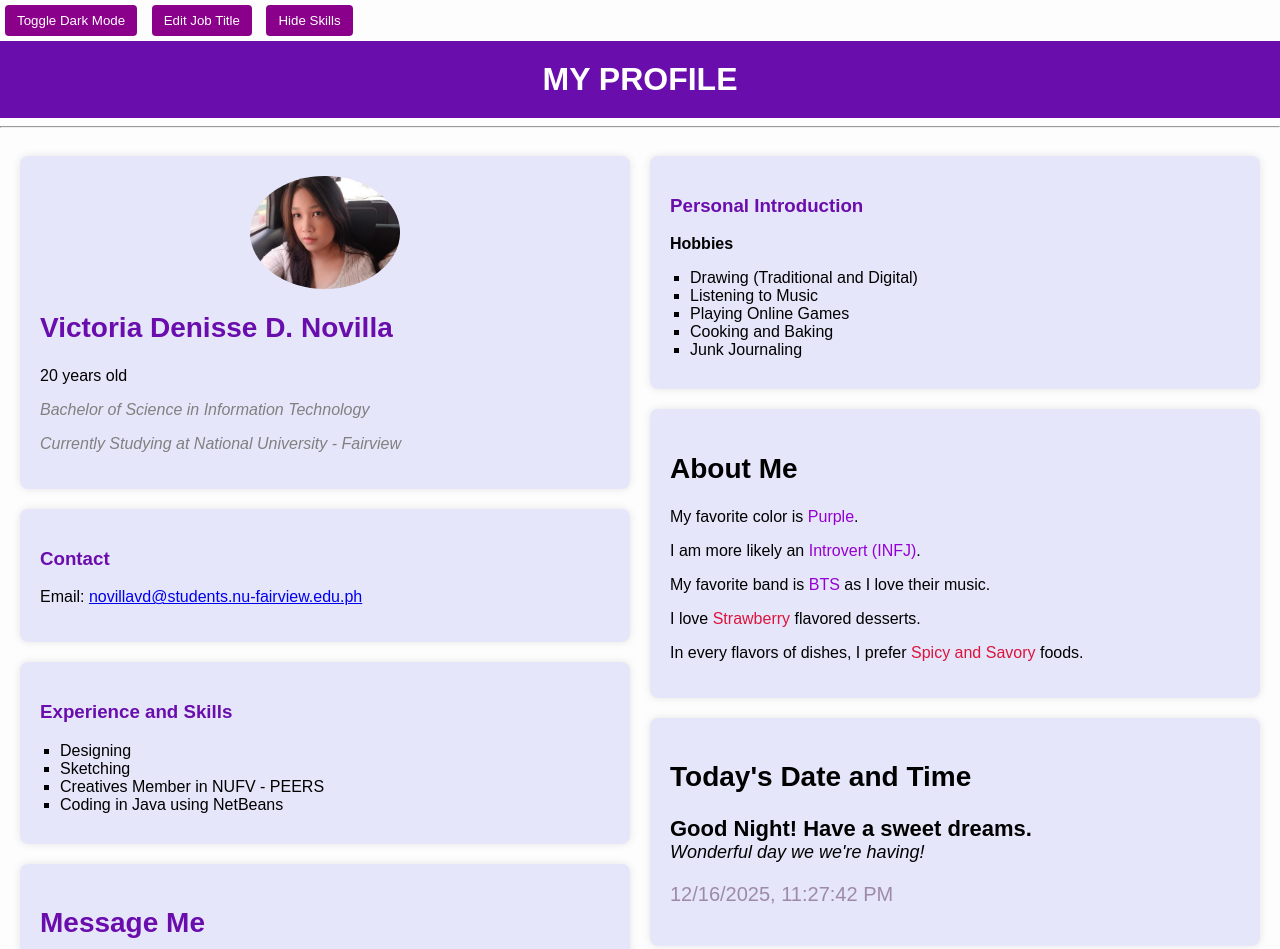
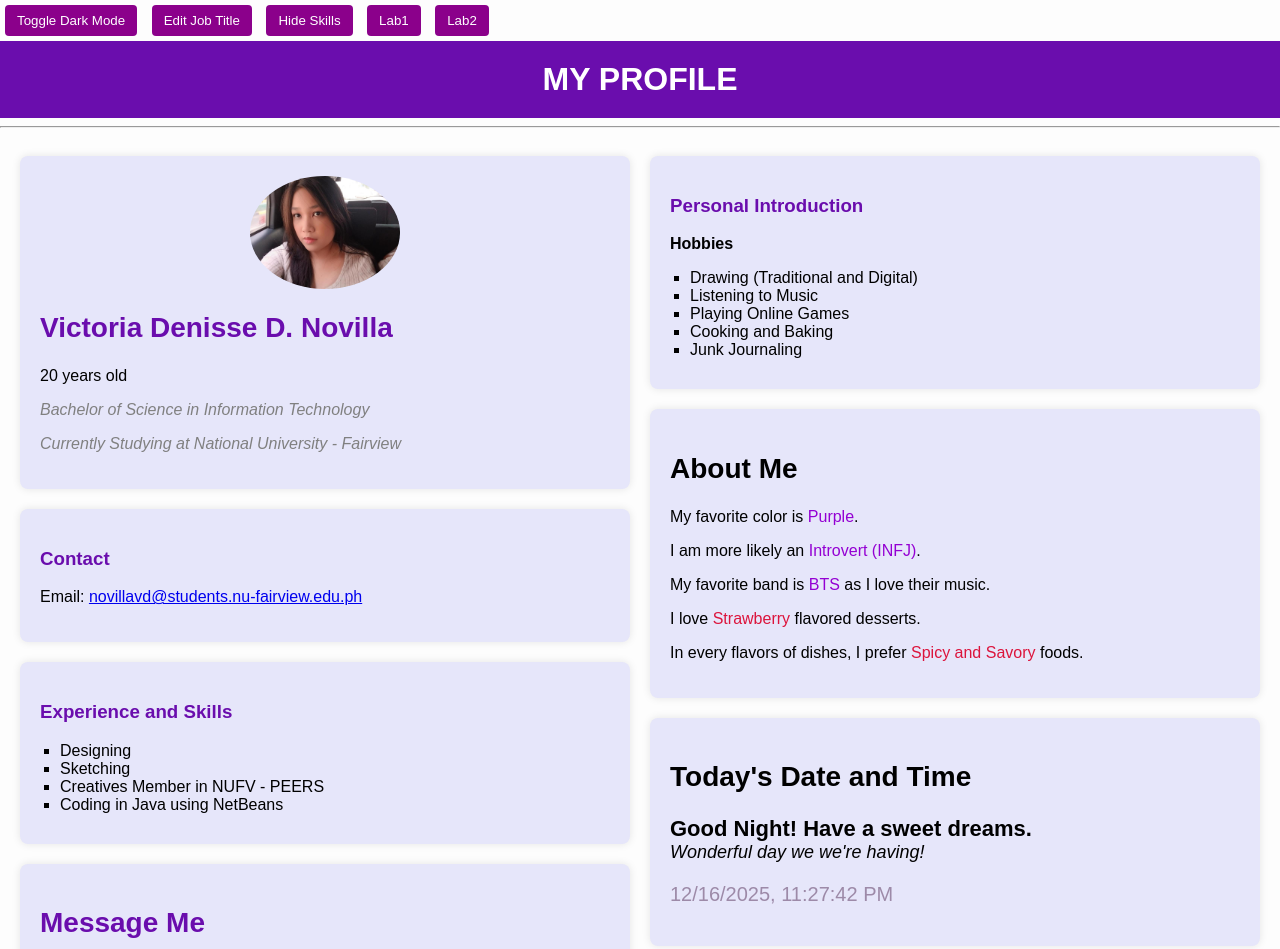
Before and after one commit to Veecodess/My-Website, a plain HTML site: page index.html in a window 1280 px wide. Shown: the top 949 px of the page. Drawn offline with Linux system fonts and the light colour scheme.

Commit message:
Add Lab1 and Lab2 buttons to index.html

```diff
--- a/index.html
+++ b/index.html
@@ -13,6 +13,8 @@
   <button id="themeBtn">Toggle Dark Mode</button>
   <button id="editJobBtn">Edit Job Title</button>
   <button id="toggleSkillsBtn">Hide Skills</button>
+  <button id="lab1Btn">Lab1</button>
+  <button id="lab2Btn">Lab2</button>
 
   <!-- HEADER -->
   <header>
```
